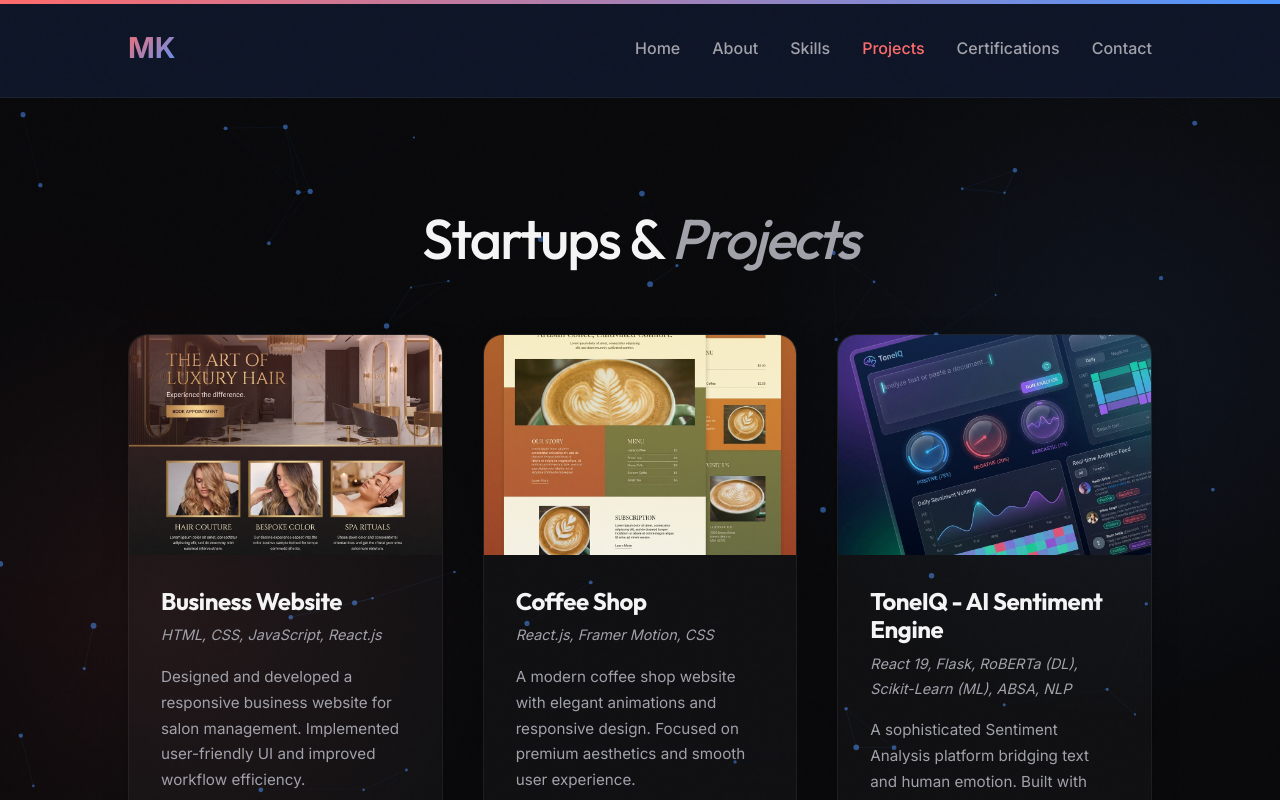
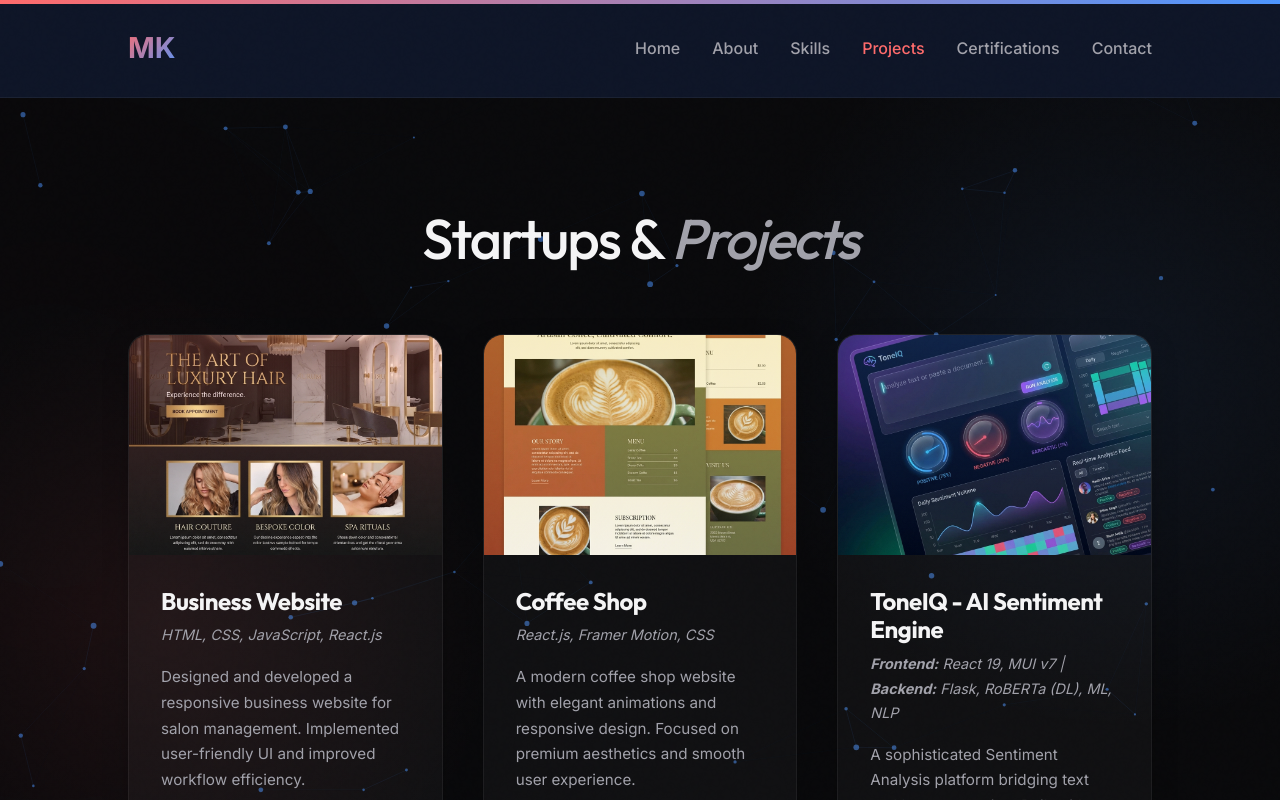
Before and after one commit to manish-9939/portfolio, a React (Vite) app in the folder portfolio-react/: page /projects in a window 1280 px wide. Shown: the top 800 px of the page. Built offline with nearby package versions, Linux system fonts and the light colour scheme.

Commit message:
Clarify Frontend and Backend tech stack for ToneIQ

```diff
--- a/portfolio-react/src/components/Projects.jsx
+++ b/portfolio-react/src/components/Projects.jsx
@@ -83,7 +83,7 @@ const Projects = () => {
                     </div>
                     <div className="project-info">
                         <h3>ToneIQ - AI Sentiment Engine</h3>
-                        <p className="project-tech">React 19, Flask, RoBERTa (DL), Scikit-Learn (ML), ABSA, NLP</p>
+                        <p className="project-tech"><b>Frontend:</b> React 19, MUI v7 | <b>Backend:</b> Flask, RoBERTa (DL), ML, NLP</p>
                         <p className="project-desc">
                             A sophisticated Sentiment Analysis platform bridging text and human emotion. Built with React-Flask, it features Dual RoBERTa Transformers for sarcasm detection, Hinglish optimization, and ABSA for granular insights.
                         </p>
```
